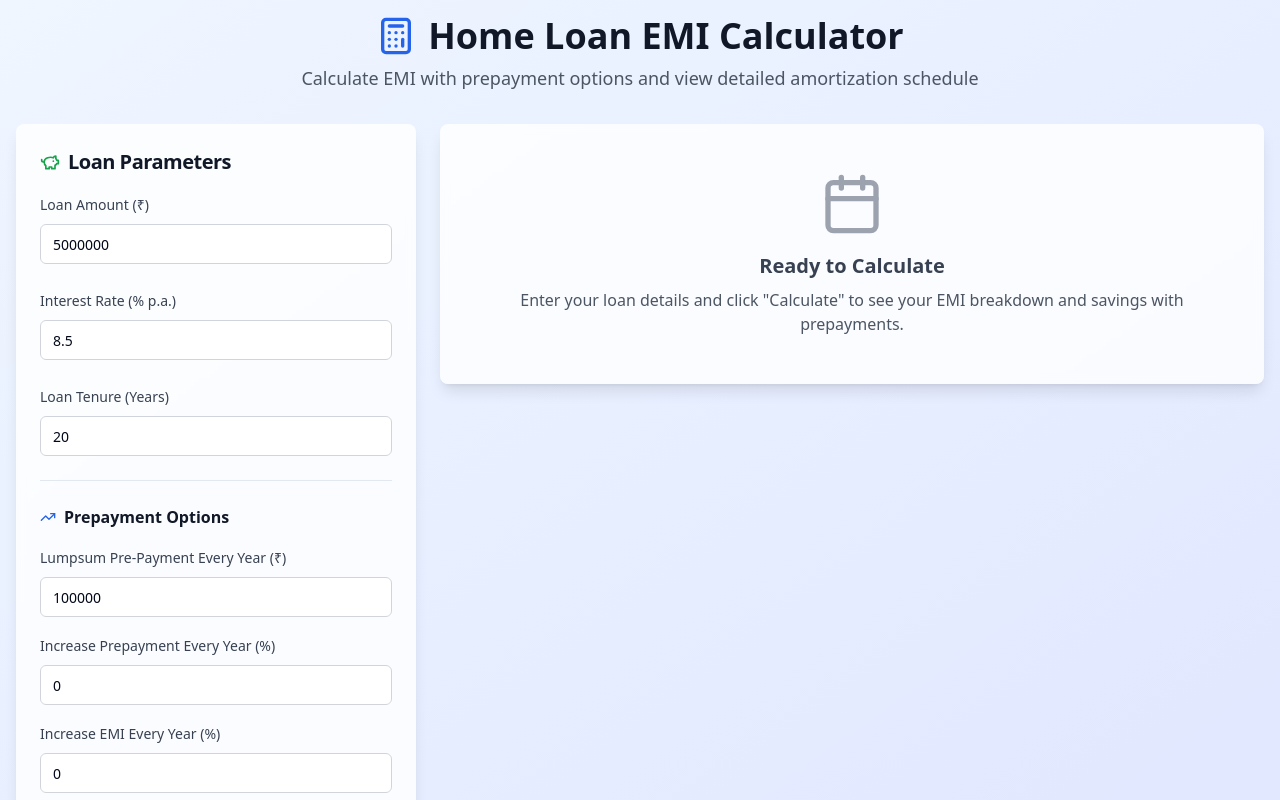
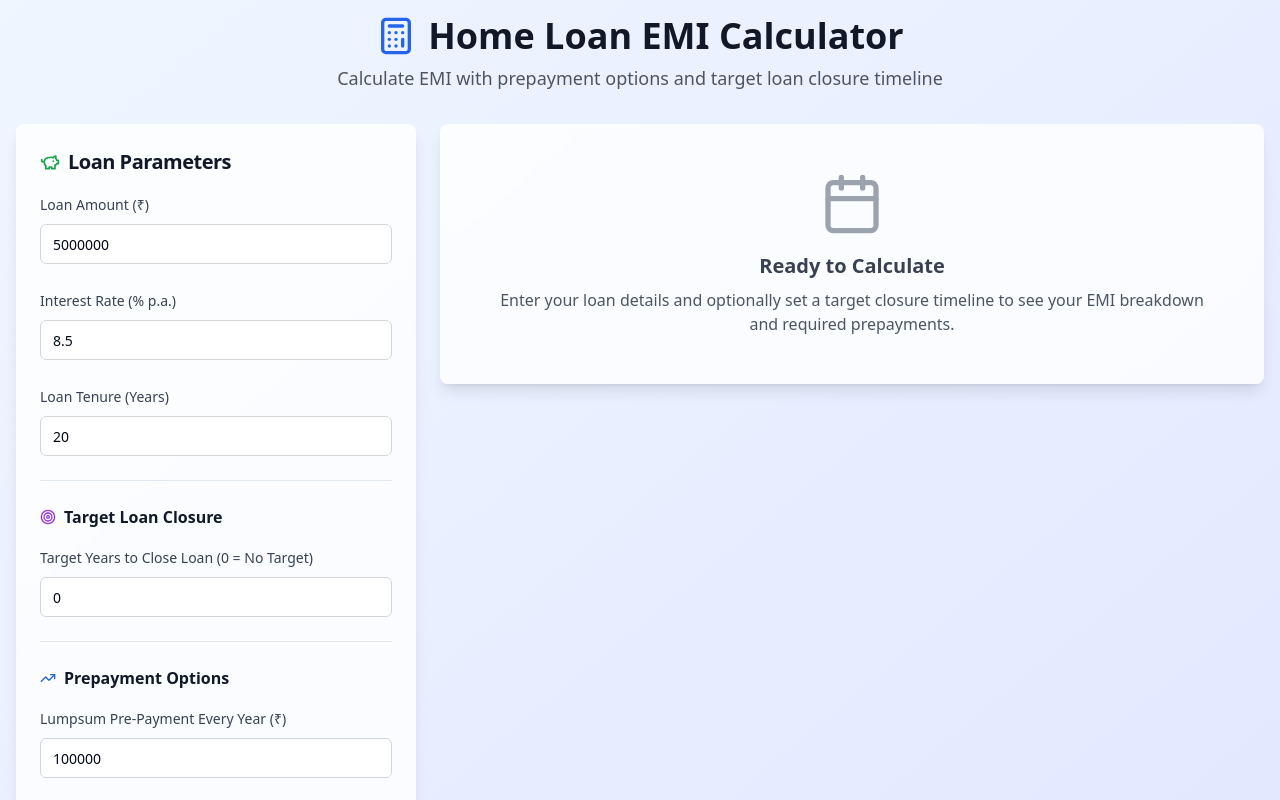
Before and after one commit to Ayaz380/emi-schedule-dreamer, a React (Vite) app: page / in a window 1280 px wide. Shown: the top 800 px of the page. Built offline with nearby package versions, Linux system fonts and the light colour scheme.

Commit message:
Add loan closure year option
Allow users to specify a loan closure year and display calculations accordingly.

```diff
--- a/src/components/EMICalculator.tsx
+++ b/src/components/EMICalculator.tsx
@@ -6,8 +6,8 @@ import { Label } from '@/components/ui/label';
 import { Button } from '@/components/ui/button';
 import { Badge } from '@/components/ui/badge';
 import { Separator } from '@/components/ui/separator';
-import { Calculator, TrendingUp, PiggyBank, Calendar } from 'lucide-react';
-import { calculateEMI, calculateAmortizationSchedule } from '@/utils/emiCalculations';
+import { Calculator, TrendingUp, PiggyBank, Calendar, Target } from 'lucide-react';
+import { calculateEMI, calculateAmortizationSchedule, calculateRequiredPrepayment } from '@/utils/emiCalculations';
 import PaymentChart from './PaymentChart';
 import AmortizationTable from './AmortizationTable';
 import SavingsComparison from './SavingsComparison';
@@ -16,6 +16,7 @@ const EMICalculator = () => {
   const [loanAmount, setLoanAmount] = useState<number>(5000000);
   const [interestRate, setInterestRate] = useState<number>(8.5);
   const [tenure, setTenure] = useState<number>(20);
+  const [targetTenure, setTargetTenure] = useState<number>(0);
   const [annualPrepayment, setAnnualPrepayment] = useState<number>(100000);
   const [prepaymentIncrease, setPrepaymentIncrease] = useState<number>(0);
   const [emiIncrease, setEmiIncrease] = useState<number>(0);
@@ -26,6 +27,7 @@ const EMICalculator = () => {
       loanAmount,
       interestRate,
       tenure,
+      targetTenure,
       annualPrepayment,
       prepaymentIncrease,
       emiIncrease
@@ -43,7 +45,32 @@ const EMICalculator = () => {
       emiIncrease: 0
     });
 
-    const withPrepaymentScenario = calculateAmortizationSchedule({
+    let withPrepaymentScenario;
+    let requiredPrepayment = 0;
+
+    if (targetTenure > 0 && targetTenure < tenure) {
+      // Calculate required prepayment to achieve target tenure
+      requiredPrepayment = calculateRequiredPrepayment({
+        loanAmount,
+        interestRate,
+        tenure,
+        targetTenure,
+        annualPrepayment,
+        prepaymentIncrease,
+        emiIncrease
+      });
+
+      withPrepaymentScenario = calculateAmortizationSchedule({
+        loanAmount,
+        interestRate,
+        tenure,
+        targetTenure,
+        annualPrepayment: requiredPrepayment,
+        prepaymentIncrease,
+        emiIncrease
+      });
+    } else {
+      withPrepaymentScenario = calculateAmortizationSchedule({
         loanAmount,
         interestRate,
         tenure,
@@ -51,13 +78,16 @@ const EMICalculator = () => {
         prepaymentIncrease,
         emiIncrease
       });
+    }
 
     setResults({
       basicEMI,
       standardScenario,
       withPrepaymentScenario,
+      requiredPrepayment,
       totalSavings: standardScenario.totalInterest - withPrepaymentScenario.totalInterest,
-      tenureReduction: standardScenario.actualTenure - withPrepaymentScenario.actualTenure
+      tenureReduction: standardScenario.actualTenure - withPrepaymentScenario.actualTenure,
+      isTargetMode: targetTenure > 0 && targetTenure < tenure
     });
   };
 
@@ -70,7 +100,7 @@ const EMICalculator = () => {
             Home Loan EMI Calculator
           </h1>
           <p className="text-lg text-gray-600">
-            Calculate EMI with prepayment options and view detailed amortization schedule
+            Calculate EMI with prepayment options and target loan closure timeline
           </p>
         </div>
 
@@ -132,13 +162,45 @@ const EMICalculator = () => {
 
                 <div className="space-y-4">
                   <h3 className="font-semibold text-gray-900 flex items-center gap-2">
+                    <Target className="h-4 w-4 text-purple-600" />
+                    Target Loan Closure
+                  </h3>
+
+                  <div className="space-y-2">
+                    <Label htmlFor="targetTenure" className="text-sm font-medium text-gray-700">
+                      Target Years to Close Loan (0 = No Target)
+                    </Label>
+                    <Input
+                      id="targetTenure"
+                      type="number"
+                      value={targetTenure}
+                      onChange={(e) => setTargetTenure(Number(e.target.value))}
+                      className="border-gray-300 focus:border-purple-500"
+                      placeholder="15"
+                      max={tenure - 1}
+                    />
+                    {targetTenure > 0 && targetTenure < tenure && (
+                      <p className="text-xs text-purple-600">
+                        Calculator will show required prepayment to achieve this target
+                      </p>
+                    )}
+                  </div>
+                </div>
+
+                <Separator className="my-4" />
+
+                <div className="space-y-4">
+                  <h3 className="font-semibold text-gray-900 flex items-center gap-2">
                     <TrendingUp className="h-4 w-4 text-blue-600" />
                     Prepayment Options
                   </h3>
 
                   <div className="space-y-2">
                     <Label htmlFor="annualPrepayment" className="text-sm font-medium text-gray-700">
-                      Lumpsum Pre-Payment Every Year (₹)
+                      {targetTenure > 0 && targetTenure < tenure
+                        ? "Base Prepayment Amount (₹)"
+                        : "Lumpsum Pre-Payment Every Year (₹)"
+                      }
                     </Label>
                     <Input
                       id="annualPrepayment"
@@ -147,6 +209,7 @@ const EMICalculator = () => {
                       onChange={(e) => setAnnualPrepayment(Number(e.target.value))}
                       className="border-gray-300 focus:border-green-500"
                       placeholder="1,00,000"
+                      disabled={targetTenure > 0 && targetTenure < tenure}
                     />
                   </div>
 
@@ -209,6 +272,23 @@ const EMICalculator = () => {
                     </CardContent>
                   </Card>
 
+                  {results.isTargetMode ? (
+                    <Card className="shadow-lg border-0 bg-gradient-to-br from-purple-50 to-violet-100">
+                      <CardContent className="p-6">
+                        <div className="text-center">
+                          <div className="text-3xl font-bold text-purple-700 mb-2">
+                            ₹{results.requiredPrepayment.toLocaleString('en-IN')}
+                          </div>
+                          <div className="text-sm text-purple-600 font-medium">
+                            Required Annual Prepayment
+                          </div>
+                          <Badge variant="secondary" className="mt-2 bg-purple-100 text-purple-700">
+                            To close in {targetTenure} years
+                          </Badge>
+                        </div>
+                      </CardContent>
+                    </Card>
+                  ) : (
                     <Card className="shadow-lg border-0 bg-gradient-to-br from-orange-50 to-amber-100">
                       <CardContent className="p-6">
                         <div className="text-center">
@@ -219,6 +299,7 @@ const EMICalculator = () => {
                         </div>
                       </CardContent>
                     </Card>
+                  )}
                 </div>
 
                 {/* Savings Comparison */}
@@ -248,7 +329,7 @@ const EMICalculator = () => {
                     Ready to Calculate
                   </h3>
                   <p className="text-gray-600">
-                    Enter your loan details and click "Calculate" to see your EMI breakdown and savings with prepayments.
+                    Enter your loan details and optionally set a target closure timeline to see your EMI breakdown and required prepayments.
                   </p>
                 </CardContent>
               </Card>
--- a/src/utils/emiCalculations.ts
+++ b/src/utils/emiCalculations.ts
@@ -26,6 +26,7 @@ export interface CalculationParams {
   annualPrepayment: number;
   prepaymentIncrease: number;
   emiIncrease: number;
+  targetTenure?: number;
 }
 
 export const calculateEMI = (principal: number, annualRate: number, tenureYears: number): number => {
@@ -40,6 +41,44 @@ export const calculateEMI = (principal: number, annualRate: number, tenureYears:
               (Math.pow(1 + monthlyRate, totalMonths) - 1);
 
   return Math.round(emi);
+};
+
+export const calculateRequiredPrepayment = (params: CalculationParams): number => {
+  const { loanAmount, interestRate, tenure, targetTenure, emiIncrease } = params;
+
+  if (!targetTenure || targetTenure >= tenure) {
+    return 0;
+  }
+
+  const monthlyRate = interestRate / (12 * 100);
+  let baseEMI = calculateEMI(loanAmount, interestRate, tenure);
+  let currentEMI = baseEMI;
+  let balance = loanAmount;
+  let month = 1;
+  let requiredPrepayment = 0;
+
+  // Binary search to find required prepayment
+  let low = 0;
+  let high = loanAmount / targetTenure; // Upper bound
+  let tolerance = 1000; // ₹1000 tolerance
+
+  while (high - low > tolerance) {
+    const midPrepayment = (low + high) / 2;
+
+    const testResult = calculateAmortizationSchedule({
+      ...params,
+      annualPrepayment: midPrepayment,
+      prepaymentIncrease: 0
+    });
+
+    if (testResult.actualTenure > targetTenure) {
+      low = midPrepayment;
+    } else {
+      high = midPrepayment;
+    }
+  }
+
+  return Math.round((low + high) / 2);
 };
 
 export const calculateAmortizationSchedule = (params: CalculationParams): AmortizationResult => {
```
Lines whose indentation alone changed are shown as unchanged.
